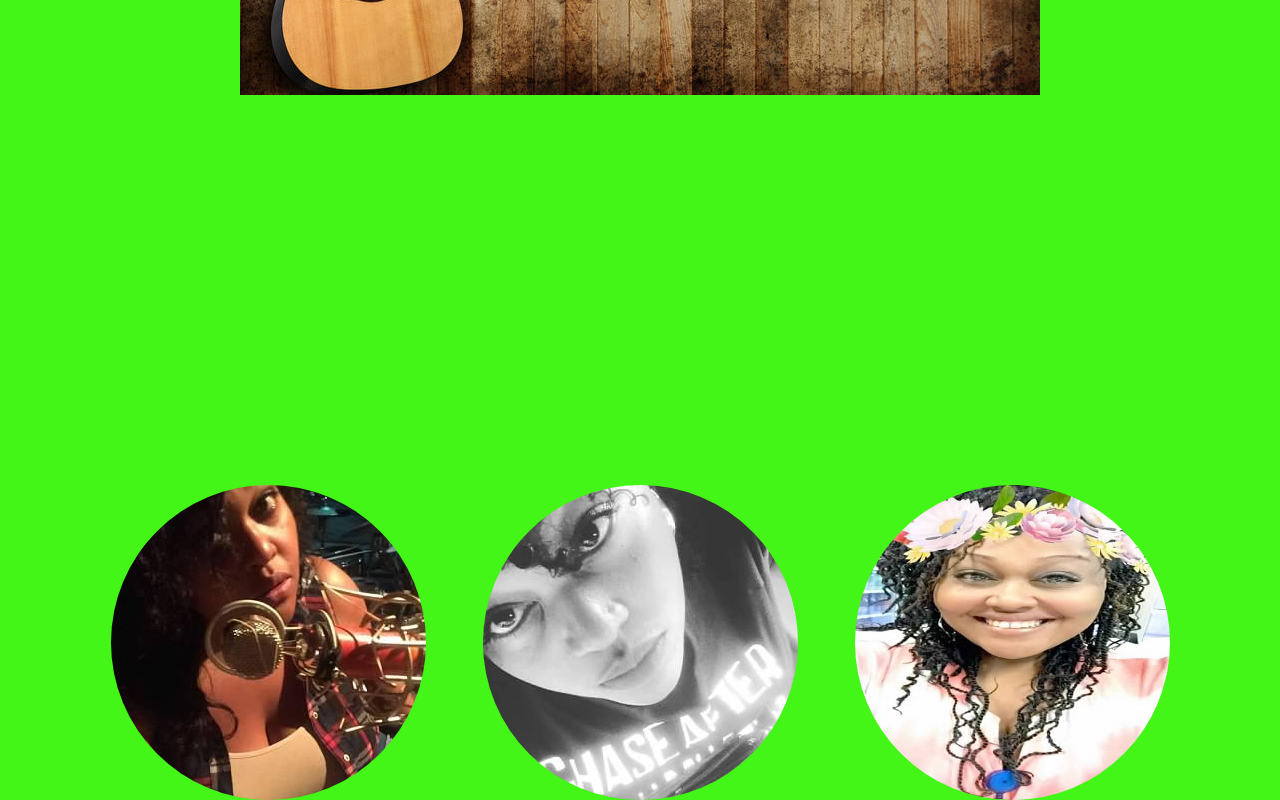
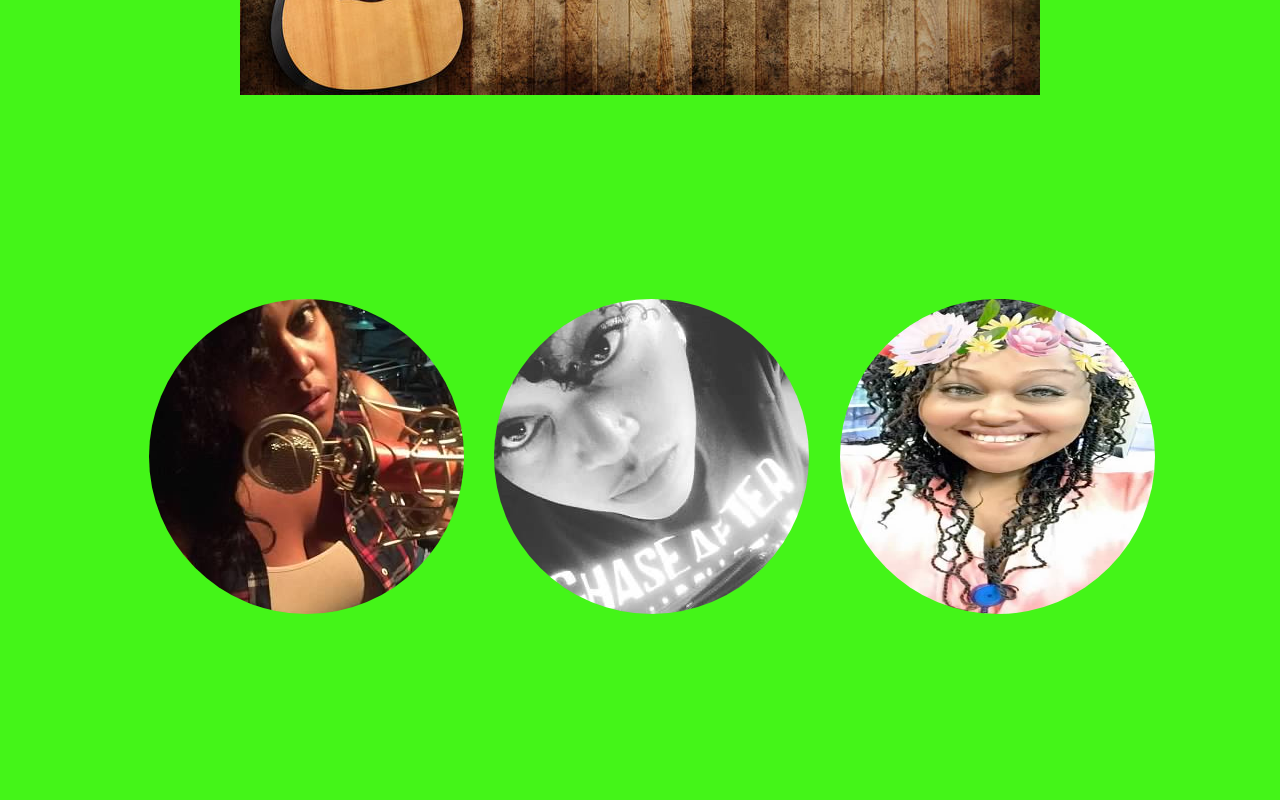
Before and after one commit to KristopherFLee/boomboomlounge, a plain HTML site: page index.html in a window 1280 px wide. Shown: the part 475-1275 px from the top of the page. After the commit the page ends 1153 px from the top, so only its background shows below. Drawn offline with nearby package versions, Linux system fonts and the light colour scheme.

Commit message:
Add files via upload

```diff
--- a/index.html
+++ b/index.html
@@ -39,7 +39,7 @@
         <h2>Come see Jessica at the Boom Boom Lounge</h2>
         <h3>December 15</h3>
       </div>
-      <div class="container">
+      <div id="photocircle" class="container">
         <div class="row">
           <div class="col-lg-4 col-md-6">
             <img
--- a/styles.css
+++ b/styles.css
@@ -34,3 +34,10 @@ h3 {
   width: 315px;
   height: 315px;
 }
+#photocircle {
+    position: absolute;
+
+    margin-top: -250px;
+    padding:5%
+
+}
```
